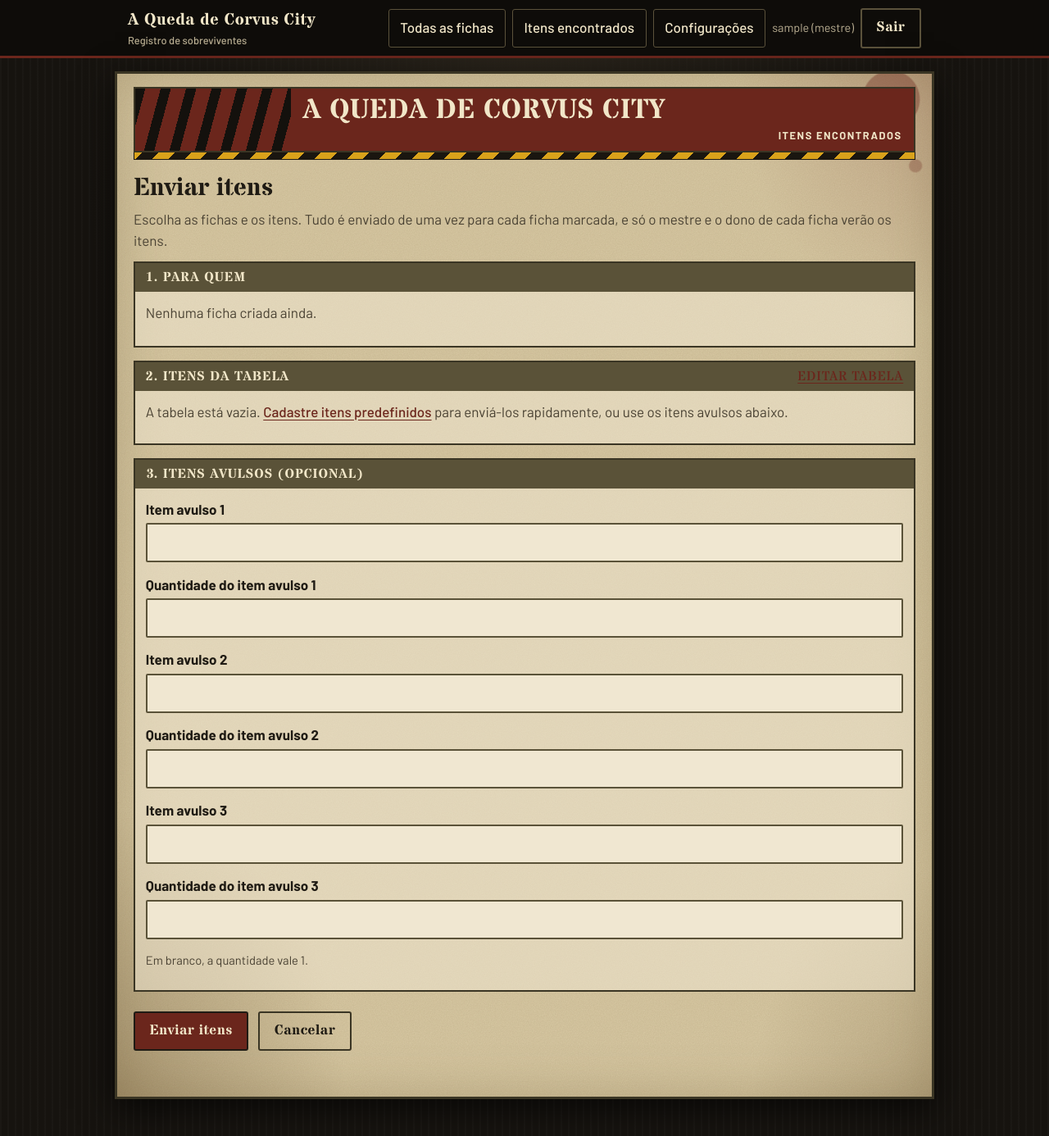
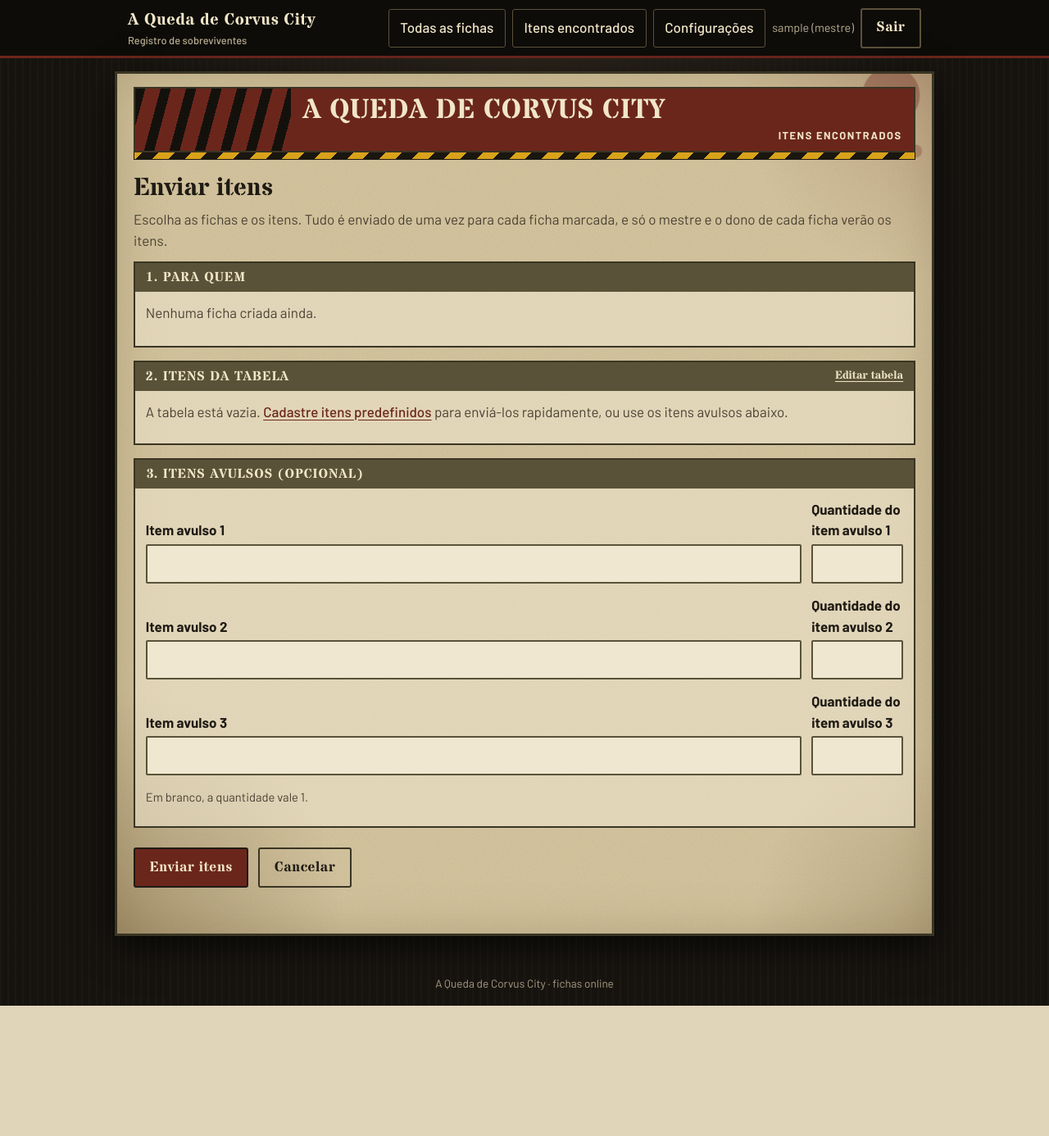
Before and after one commit to gabrielalveslopes/Ficha_RPG_Online, a Django app: page /itens/enviar/ in a window 1280 px wide. Shown: the top 1386 px of the page at 82% size. After the commit the page ends 1227 px from the top, so only its background shows below. Run offline with Django 5.2, Linux system fonts and the light colour scheme; the visitor is signed in with stand-in values (Sample User, id 1); data comes from the database, SQL or seed files in the repository; data that the repository does not hold is empty; parts of the project's set-up code (start-up, migrations or seed data) failed here and were passed over.

Commit message:
estilos do envio e da tabela de itens

```diff
--- a/static/css/zumbis.css
+++ b/static/css/zumbis.css
@@ -267,3 +267,10 @@ input[type="file"].campo { padding: .6rem; font-family: var(--corpo); }
   .titulo-pagina { font-size: 1.9rem; }
 }
 @media (prefers-reduced-motion: reduce) { * { scroll-behavior: auto !important; transition: none !important; animation: none !important; } }
+
+/* Envio em lote e tabela de itens */
+.link-claro { color: var(--creme); font-size: .85rem; font-weight: 700; text-transform: none; letter-spacing: 0; }
+.link-claro:hover { color: #fff; }
+.avulso { display: grid; gap: 0 .75rem; grid-template-columns: 1fr 7rem; align-items: end; }
+.linha-modelo { display: grid; gap: 0 .75rem; grid-template-columns: 1fr; }
+@media (min-width: 640px) { .linha-modelo { grid-template-columns: 2fr 1fr; } }
```
